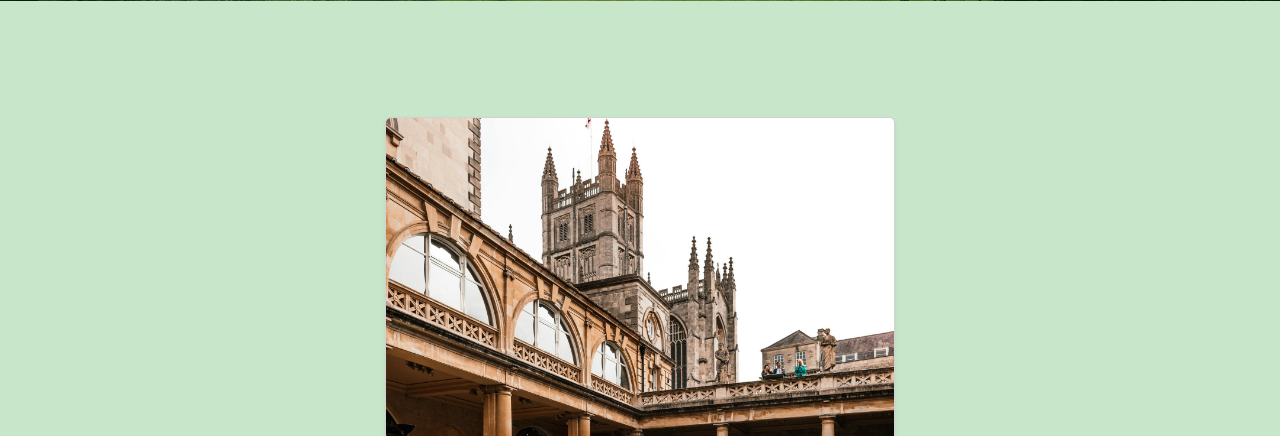
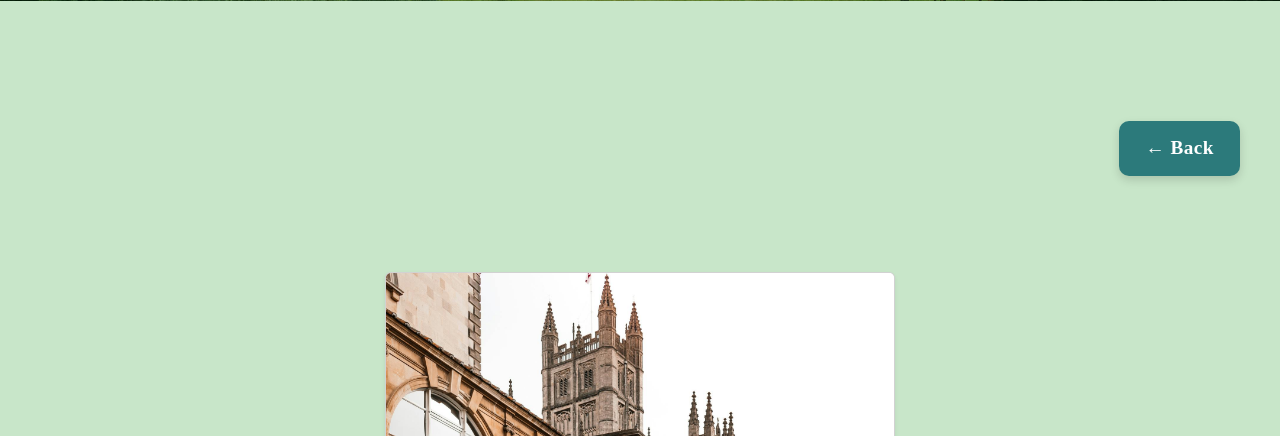
Before and after one commit to LisaOz/GreenGetaway, a Django app: a page that uses getaway/templates/getaway/trip_detail.html in a window 1280 px wide. Shown: the part 399-835 px from the top of the page. Run offline with Django 5.2, Linux system fonts and the light colour scheme; data comes from the database, SQL or seed files in the repository.

Commit message:
Addec Back button to the category trips and trip detail pages. Added styling to the button to the css.file

```diff
--- a/getaway/static/getaway/css/style.css
+++ b/getaway/static/getaway/css/style.css
@@ -123,7 +123,7 @@ nav a:hover {
     }
 }
 
-/* Import a nice elegant font from Google Fonts */
+/* Import font from Google Fonts */
 @import url('https://fonts.googleapis.com/css2?family=Playfair+Display:wght@400&display=swap');
 
 .hero h1 {
@@ -392,3 +392,37 @@ footer {
     font-size: 1.5rem;
   }
 }
+}
+
+
+.back-btn-container {
+  text-align: right; /* moves the button to the right */
+  margin: 30px 40px 20px 0; /* right-aligned */
+}
+
+
+/* ===== Back Button Styling ===== */
+
+.back-btn {
+  display: inline-block !important;
+  background-color: #2c7a7b; /* deep green consistent with header */
+  color: #fff !important;
+  body { border: 5px green; }
+  margin: 30px 0 20px 40px;
+  padding: 12px 26px !important;
+  border-radius: 10px !important;
+  text-decoration: none !important;
+  font-family: 'Playfair Display', serif; /* match site font */
+  font-size: 1.2rem;
+  font-weight: 600;
+  letter-spacing: 0.5px;
+  text-decoration: none !important;
+  box-shadow: 0 4px 10px rgba(0, 0, 0, 0.15);
+  transition: all 0.3s ease;
+}
+
+.back-btn:hover {
+  background-color: #1f5c5d;
+  transform: translateY(-2px);
+  box-shadow: 0 6px 15px rgba(0, 0, 0, 0.25);
+}
--- a/getaway/templates/getaway/category_trips.html
+++ b/getaway/templates/getaway/category_trips.html
@@ -5,8 +5,14 @@
 <link rel="stylesheet" href="{% static 'getaway/css/style.css' %}">
 
 <section class="category-section">
+  <div class="back-btn-container">
+  <a href="javascript:history.back()" class="back-btn">← Back</a>
+</div>
+
   <h2 class="category-heading">{{ category.name }} </h2>
+
   <div class="container">
+
     <div class="row g-4 justify-content-center">
       {% for trip in trips %}
       <div class="col-lg-4 col-md-6 col-sm-12">
--- a/getaway/templates/getaway/trip_detail.html
+++ b/getaway/templates/getaway/trip_detail.html
@@ -4,6 +4,9 @@
 {% block content %}
 <link rel="stylesheet" href="{% static 'getaway/css/style.css' %}">
 <section class="category-section">
+     <div class="back-btn-container">
+  <a href="javascript:history.back()" class="back-btn">← Back</a>
+</div>
     <h2 class="category-heading">{{ category.name }} </h2>
 <div class="container py-5">
     <div class="row justify-content-center">
```
